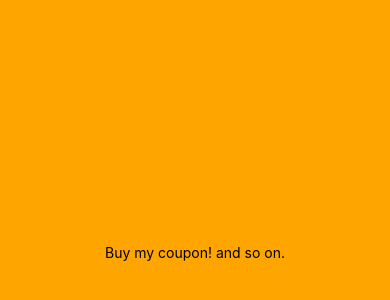
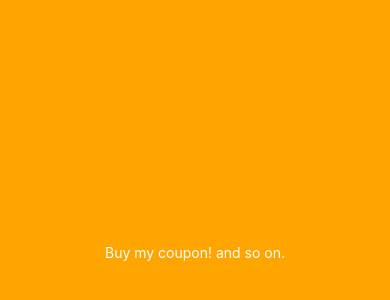
Before and after one commit to ALphaWit/coupson, a React Native app: screen / in a window 390 px wide. Shown: the part 170-470 px from the top of the page. Built offline with nearby package versions, Linux system fonts and the light colour scheme.

Commit message:
second commit

```diff
--- a/App.jsx
+++ b/App.jsx
@@ -10,7 +10,11 @@ const App = () => {
         alignItems: 'center',
         backgroundColor:"orange"
       }}>
-      <Text>Buy my coupon! and so on.</Text>
+      <Text
+      style={{
+        color:'white'
+      }}
+      >Buy my coupon! and so on.</Text>
     </View>
   );
 };
```
